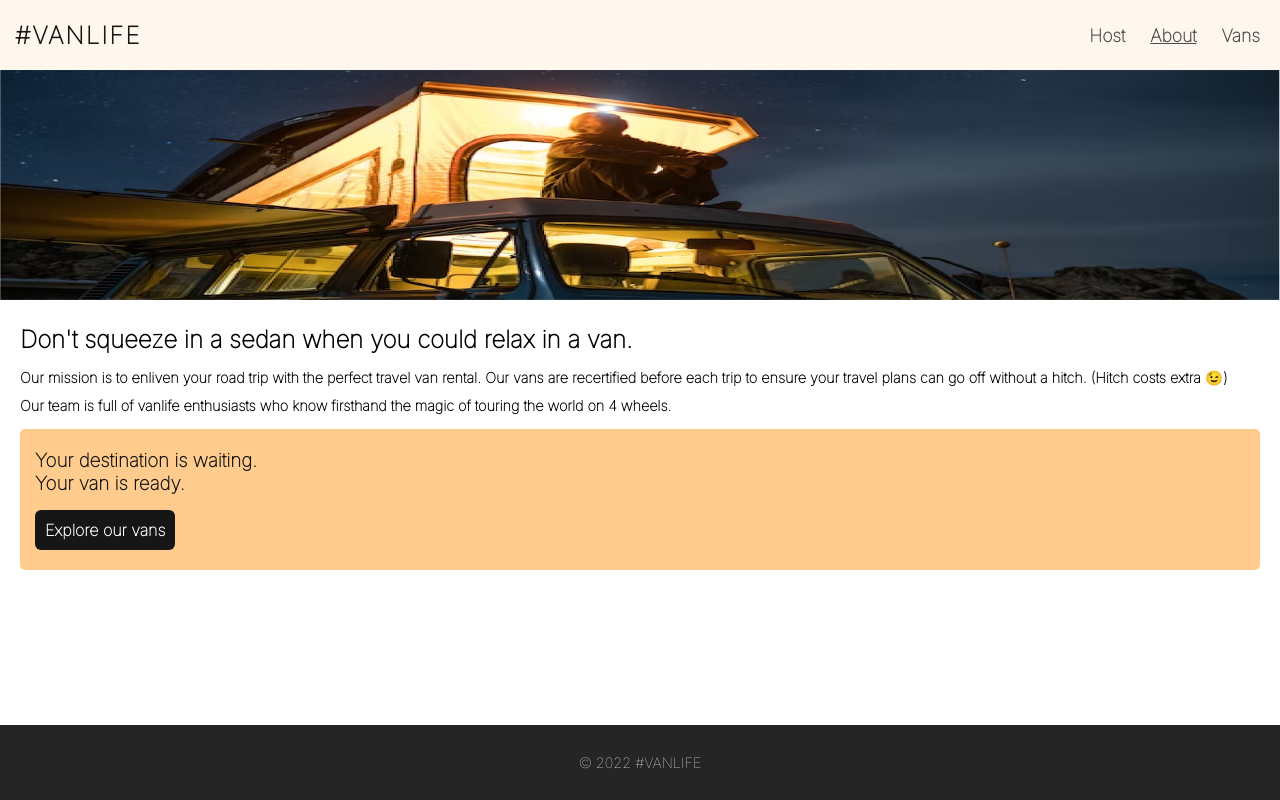
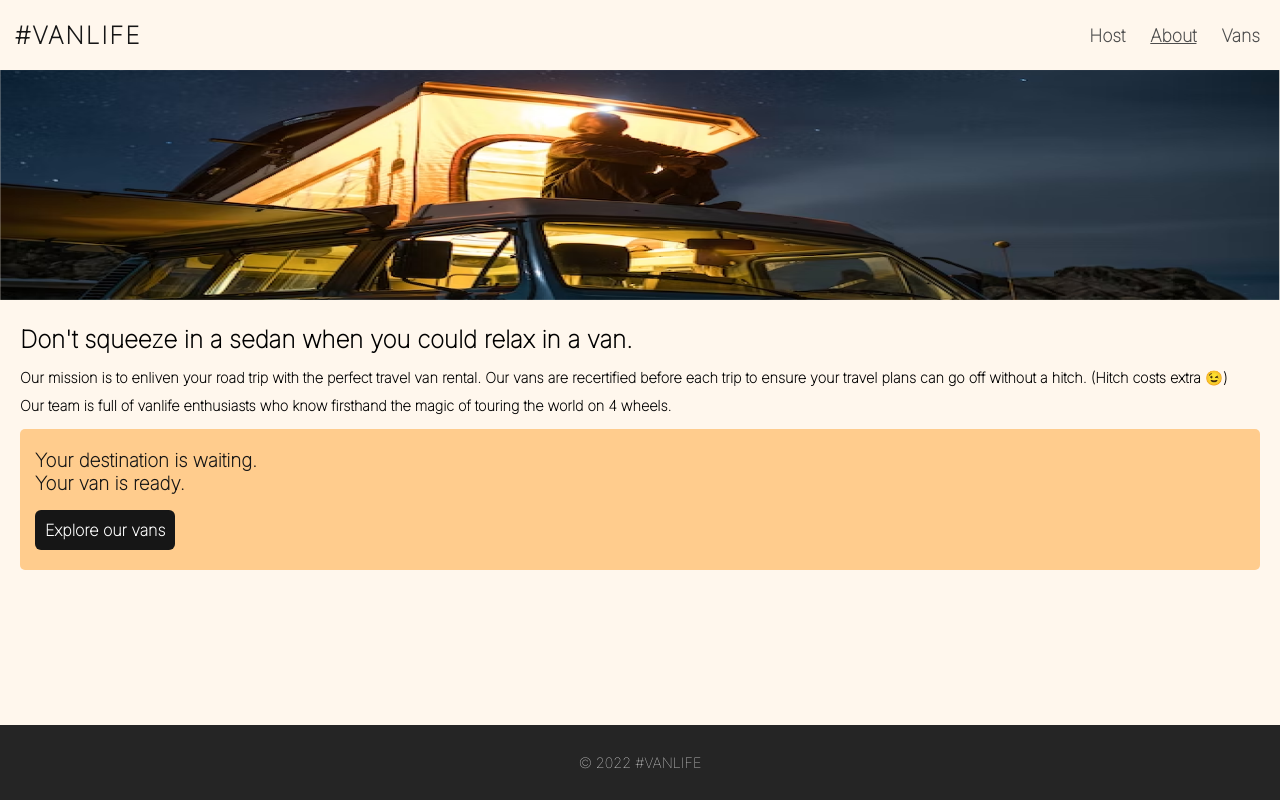
Before and after one commit to djalilsel/Vanlife, a React (Vite) app: page /about in a window 1280 px wide. Built offline with nearby package versions, Linux system fonts and the light colour scheme; what miragejs would draw is missing.

Commit message:
content takes the full page now

```diff
--- a/src/components/HostLayout.css
+++ b/src/components/HostLayout.css
@@ -1,4 +1,5 @@
 .hostlayout--container {
+    flex-grow: 1;
     background-color: #FFF7ED;
     padding: 10px;
 }
--- a/src/components/Layout.jsx
+++ b/src/components/Layout.jsx
@@ -2,11 +2,12 @@ import React from "react";
 import { Outlet } from "react-router";
 import Header from "./Header";
 import Footer from "./Footer";
+import './Layout.css'
 
 
 export default function Layout(){
     return(
-        <div>
+        <div className="site--wrapper">
             <Header />
             <Outlet />
             <Footer />
--- /dev/null
+++ b/src/components/layout.css
@@ -0,0 +1,5 @@
+.site--wrapper{
+    min-height: 100vh;
+    display: flex;
+    flex-direction: column;
+}
--- a/src/pages/About.css
+++ b/src/pages/About.css
@@ -2,6 +2,8 @@
     color: black;
     display: flex;
     flex-direction: column;
+    flex-grow: 1;
+    background-color: #FFF7ED;
 
 }
 .about--container > img {
--- a/src/pages/Main.css
+++ b/src/pages/Main.css
@@ -1,4 +1,6 @@
 .main--container{
+    flex-grow: 1;
+    background-color: #FFF7ED;
     background-image: url(./../assets/images/home-hero.png);
     background-repeat: no-repeat;
     background-position: center;
--- a/src/pages/Main.jsx
+++ b/src/pages/Main.jsx
@@ -1,11 +1,10 @@
 import React from "react";
 import { Link } from "react-router-dom";
-import MainBackground from './../assets/images/home-hero.png'
 import './Main.css'
 
 export default function Main(){
     return(
-        <div className="main--container" style={{height: innerHeight - 145, width: innerWidth}}>
+        <div className="main--container" >
             <div>
                 <h2>
                     You got the travel plans, we got the travel vans.
--- a/src/pages/Vans.css
+++ b/src/pages/Vans.css
@@ -1,4 +1,5 @@
 .vanspage--container {
+    flex-grow: 1;
     background-color: #FFF7ED;
     padding: 20px;
     font-size: 1rem;
```
